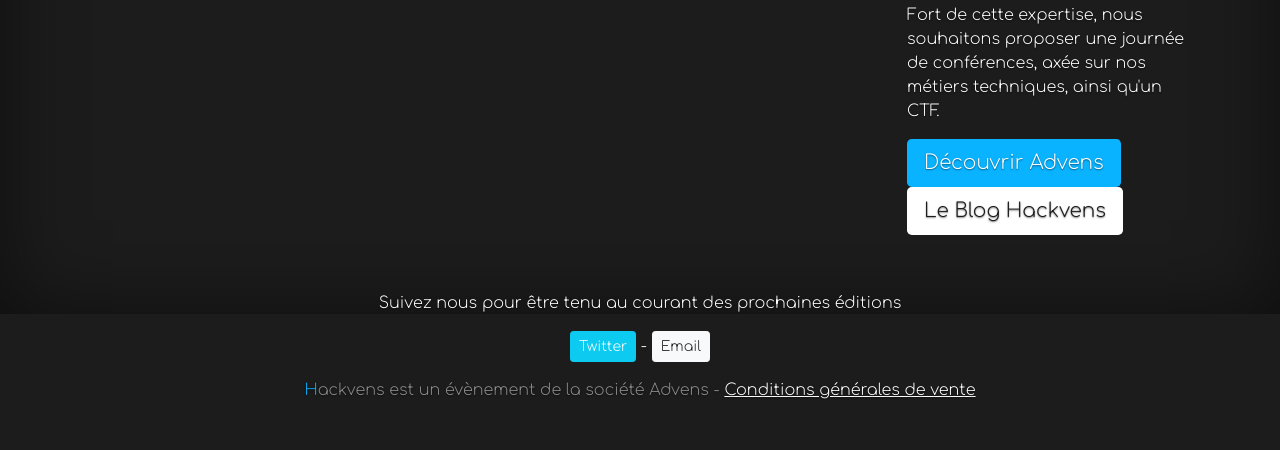
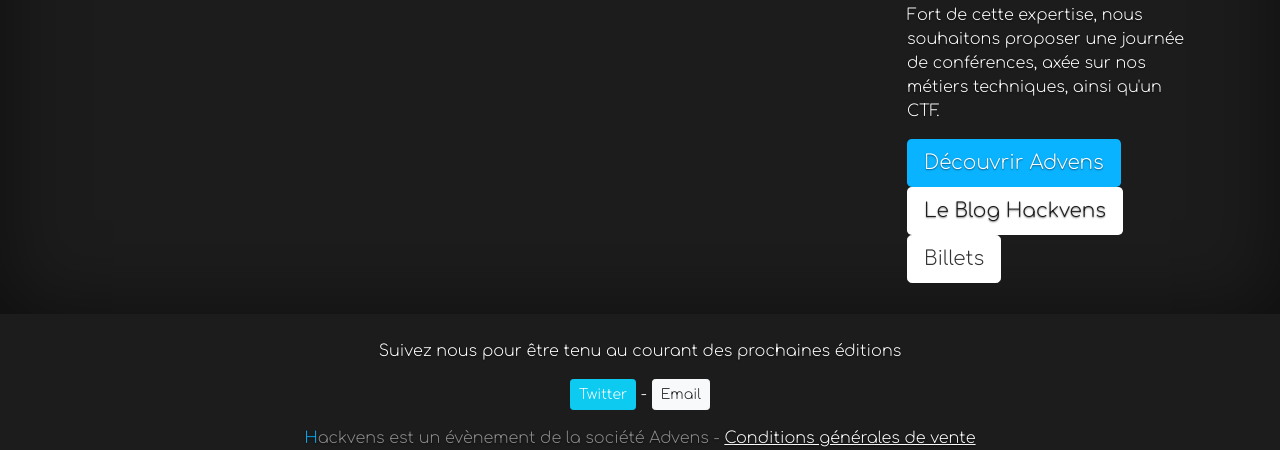
Before and after one commit to hackvens/hackvens.github.io, a plain HTML site: page index.html in a window 1280 px wide. Shown: the part 486-936 px from the top of the page. Before the commit the page ends 888 px from the top, so only its background shows below. Drawn offline with nearby package versions, Linux system fonts and the light colour scheme; a script that the page names is missing.

Commit message:
update billets 2023

```diff
--- a/index.html
+++ b/index.html
@@ -107,7 +107,7 @@
 				style="background-color: #0AB3FF; color:white">Découvrir Advens</a>
 				<a href="https://blog.hackvens.fr" target="_blank" class="btn btn-lg"
 				style="background-color: white; color: #1c1c1c">Le Blog Hackvens</a>
-				<!-- <a href="https://www.eventbrite.fr/e/billets-hackvens-375264244457" class="btn btn-lg btn-secondary">Billets</a> -->
+				<a href="https://www.eventbrite.com/e/billets-hackvens-2023-633351610717" class="btn btn-lg btn-secondary">Billets</a>
 			</div>
 		</div>
 		<div class="row bg-advens" style="margin-top: 5%;">
```
